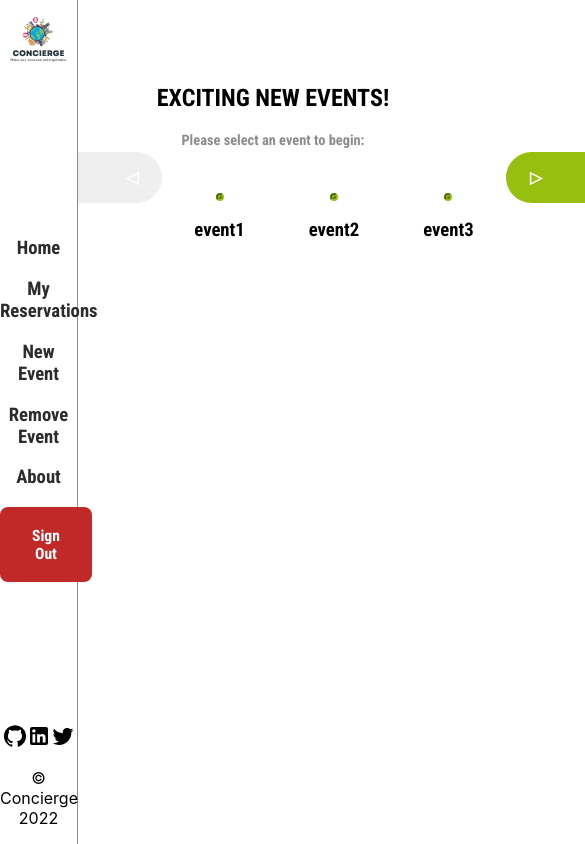
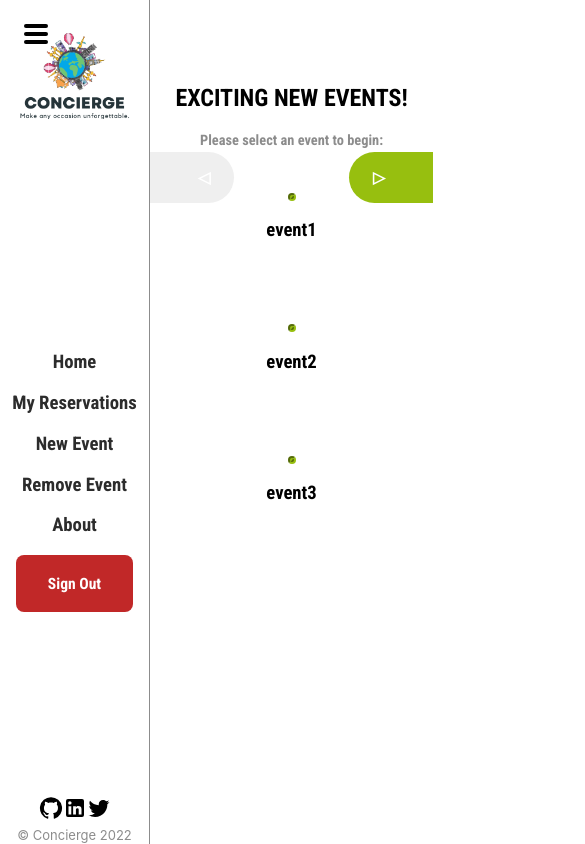
Before and after one commit to Juanse7793/Concierge-Front-end, a React (Create React App) app: page / in a window 390 px wide. Shown: the whole page, 585 px wide, since content can reach past the window. Built offline with nearby package versions, Linux system fonts and the light colour scheme.

Commit message:
Fix Transit and Add Hamburger

```diff
--- a/src/App.css
+++ b/src/App.css
@@ -1,15 +1,15 @@
 * {
-  box-sizing: border-box;
-
   --theme-lime: #97bf0f;
   --theme-grey: #efefef;
   --theme-dark-grey: #8c8c8c;
   --heading-font: 'Roboto Condensed', sans-serif;
 
+  box-sizing: border-box;
   text-decoration: none;
 }
 
 .App {
+  position: relative;
   text-align: center;
 }
 
@@ -44,9 +44,8 @@ section {
   background-repeat: no-repeat;
   background-size: cover;
   background-blend-mode: luminosity;
+  background-blend-mode: multiply;
   background-blend-mode: soft-light;
-  background-blend-mode: soft-light;
-  background-blend-mode: multiply;
 }
 
 .pill {
@@ -105,15 +104,26 @@ section {
 
 /* Sidebar */
 .side-bar-container {
-  /* align-items: center; */
   justify-content: space-between;
   border-right: #8c8c8c 1px solid;
   width: 20vw;
+  min-width: 150px;
   height: 100vh;
 }
 
 .side-bar-container img {
   width: 100%;
+}
+
+.side-bar-body {
+  padding: 0.5rem;
+  /* text-align: left; */
+}
+
+.side-bar-footer small {
+  font-size: small;
+  color: var(--theme-dark-grey);
+  margin: 4px;
 }
 
 .body-titles {
@@ -149,13 +159,18 @@ section {
 
 /* Carausel / Transitions */
 .events-list {
-  --diameter: calc(calc(calc(80vw - 172px) / 3) - 4rem);
+  --diameter: min(calc(calc(calc(80vw - 172px) / 3) - 4rem), 200px);
   --growth: 4rem;
 
   position: relative;
   align-items: flex-start;
   justify-content: space-between;
   width: 100%;
+}
+
+.transit {
+  justify-content: space-around;
+  flex-wrap: wrap;
 }
 
 .card-enter {
@@ -171,15 +186,11 @@ section {
 }
 
 .card-enter-active {
-  position: absolute;
-  top: 50%;
-  left: 50%;
-  transform: translate(50%, 0%);
   opacity: 1;
   height: calc(var(--diameter) + 2rem + 60px);
   margin: 1rem;
   padding: 1rem;
-  transition: height 2s ease-in-out, opacity 4s ease-in-out;
+  transition: height 2s ease-in-out, opacity 3s ease-in-out;
 }
 
 .card-enter-active .circle {
@@ -195,13 +206,16 @@ section {
 .card-exit {
   opacity: 1;
   height: calc(var(--diameter) + 1rem + 60px);
-  margin: 1rem;
-  padding: 1rem;
 }
 
 .card-exit .circle {
   width: var(--diameter);
   border-width: 4px;
+}
+
+.card-exit * {
+  margin: 0;
+  padding: 0;
 }
 
 .card-exit-active {
@@ -218,6 +232,30 @@ section {
   width: 0;
   border-width: 1px;
   transition: all 2s ease-in-out;
+}
+
+.card-exit-active * {
+  margin: 0;
+  padding: 0;
+  transition: all 2s ease-in-out;
+}
+
+.page-enter {
+  opacity: 0;
+}
+
+.page-enter-active {
+  opacity: 1;
+  transition: height 2s ease-in-out, opacity 3s ease-in-out;
+}
+
+.page-exit {
+  opacity: 1;
+}
+
+.page-exit-active {
+  opacity: 0;
+  transition: all 2s ease-in-out, opacity 1s ease-in-out;
 }
 
 /* Event */
@@ -292,13 +330,21 @@ section {
   max-width: 60vw;
   max-height: calc(100vh - 13rem);
   border: 4px groove var(--theme-lime);
-  margin-bottom: 1rem;
+  margin-bottom: 2rem;
+}
+
+.left .pill {
+  margin-left: -2rem
 }
 
 .right {
   align-items: center;
   justify-content: space-between;
   text-align: right;
+}
+
+.right h1 {
+  margin-top: 0
 }
 
 ul {
@@ -365,6 +411,7 @@ li.row :first-child {
 }
 
 hr {
+  color: white;
   width: 80%;
 }
 
@@ -380,7 +427,8 @@ hr {
   color: var(--theme-lime);
 }
 
-.react-datepicker__day--in-range {
+.react-datepicker__day--in-range,
+.react-datepicker__day--in-selecting-range {
   background-color: var(--theme-lime) !important;
 }
 
@@ -392,17 +440,11 @@ hr {
 
 .add-event-main {
   align-items: center;
-
   /* justify-content: flex-start; */
-
   /* width: 100%; */
-
   /* height: 100%; */
-
   /* background: url(/public/images/musical_festival.jpg), var(--theme-lime); */
-
   /* background-repeat: no-repeat; */
-
   /* background-size: cover; */
   background-blend-mode: soft-light;
 }
@@ -467,3 +509,51 @@ input::file-selector-button {
   text-decoration: none;
   color: black;
 }
+
+.burger {
+  display: none;
+}
+
+@media (max-width: 768px) {
+  .burger {
+    position: absolute;
+    top: 0;
+    left: 0;
+    display: block;
+    margin: 2rem 1.5rem;
+    width: 1.5rem;
+    height: 4px;
+    border-radius: 1rem;
+    background-color: black;
+  }
+
+  .burger::before,
+  .burger::after {
+    position: absolute;
+    content: '';
+    top: 0;
+    left: 0;
+    width: 1.5rem;
+    height: 4px;
+    border-radius: 1rem;
+    background-color: black;
+  }
+
+  .burger::before {
+    margin-top: -0.25rem;
+    transform: translateY(-100%);
+  }
+
+  .burger::after {
+    margin-top: 0.25rem;
+    transform: translateY(100%);
+  }
+
+  .hidden {
+    position: absolute;
+    top: 0;
+    left: 0;
+    width: 0;
+    overflow: hidden;
+  }
+}
--- a/src/App.js
+++ b/src/App.js
@@ -15,6 +15,7 @@ import Sidebar from './components/Sidebar';
 function App() {
   return (
     <div className="App row">
+      <div className="burger" />
       <Sidebar />
       <Router>
         <Routes>
--- a/src/components/EventCard.js
+++ b/src/components/EventCard.js
@@ -3,7 +3,6 @@ import PropTypes from 'prop-types';
 import { Link } from 'react-router-dom';
 
 const EventCard = ({ event }) => (
-
   <Link to={`/events/${event.id}`} className="event-card column">
     <div className="circle">
       <img src={event.image} className="eventImage" alt="" />
--- a/src/components/Sidebar.js
+++ b/src/components/Sidebar.js
@@ -22,7 +22,7 @@ function Sidebar() {
           <LinkedInIcon />
           <TwitterIcon />
         </div>
-        <p>&copy; Concierge 2022</p>
+        <small>&copy; Concierge 2022</small>
       </div>
     </div>
   );
--- a/src/pages/MainPage.js
+++ b/src/pages/MainPage.js
@@ -27,6 +27,7 @@ const MainPage = () => {
       </div>
       <div className="events-list row">
         <Button text="◁" disabled={slice < step} func={prevSlice} className="semi prev" />
+        <div className="events-list row transit">
           <TransitionGroup component={null}>
             {sliceEvents.map((event) => (
               <CSSTransition key={event.id} timeout={5000} classNames="card">
@@ -34,6 +35,7 @@ const MainPage = () => {
               </CSSTransition>
             ))}
           </TransitionGroup>
+        </div>
         <Button text="▷" disabled={slice > events.length - step} func={nextSlice} className="semi next" />
       </div>
     </section>
```
Lines whose indentation alone changed are shown as unchanged.
